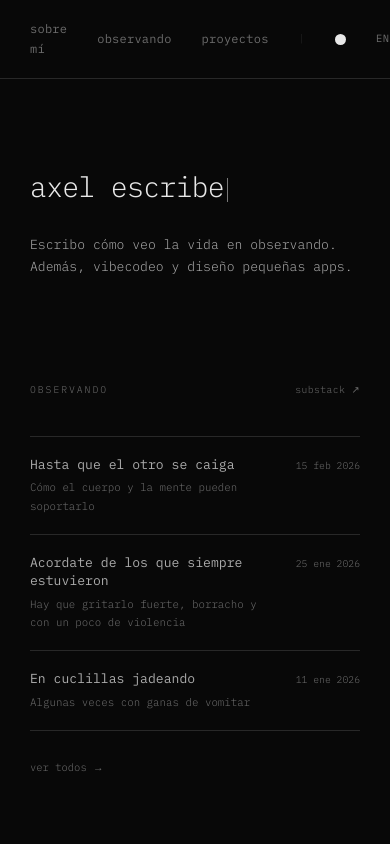
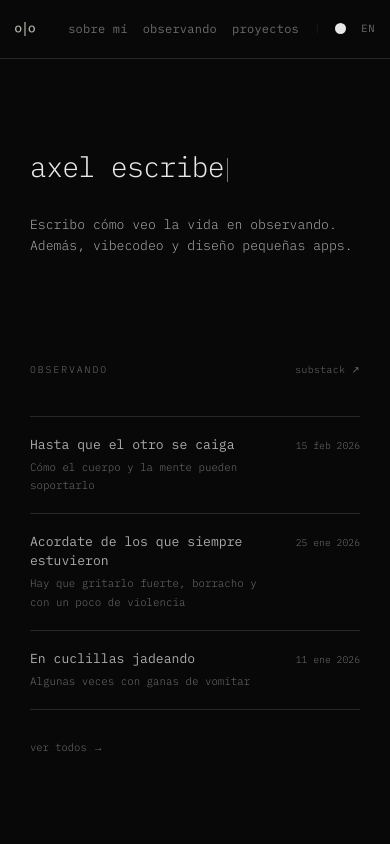
Before and after one commit to amarazzi/axel-is-bored, a Next.js app: page / in a window 390 px wide. Shown: the top 844 px of the page. Built offline with nearby package versions, Linux system fonts and the light colour scheme; no server answers.

Commit message:
fix: responsive nav — reduce gap and padding on mobile, add whitespace-nowrap to links

```diff
--- a/src/components/Nav/Nav.tsx
+++ b/src/components/Nav/Nav.tsx
@@ -19,14 +19,14 @@ export function Nav() {
     <nav
       style={{ borderBottom: "1px solid var(--theme-border)" }}
     >
-      <div className="max-w-4xl mx-auto px-8 py-5 flex items-center justify-between">
+      <div className="max-w-4xl mx-auto px-4 sm:px-8 py-5 flex items-center justify-between">
         <Link href="/" className="ff-logo" aria-label="inicio">
           <Image src="/logo.svg" alt="logo" width={20} height={20} style={{ filter: "var(--logo-filter)", opacity: 0.7 }} />
         </Link>
 
-        <div className="flex items-center gap-8">
+        <div className="flex items-center gap-4 sm:gap-8">
           {links.map((link) => (
-            <Link key={link.href} href={link.href} className="ff-nav-link">
+            <Link key={link.href} href={link.href} className="ff-nav-link whitespace-nowrap">
               {link.label}
             </Link>
           ))}
```
